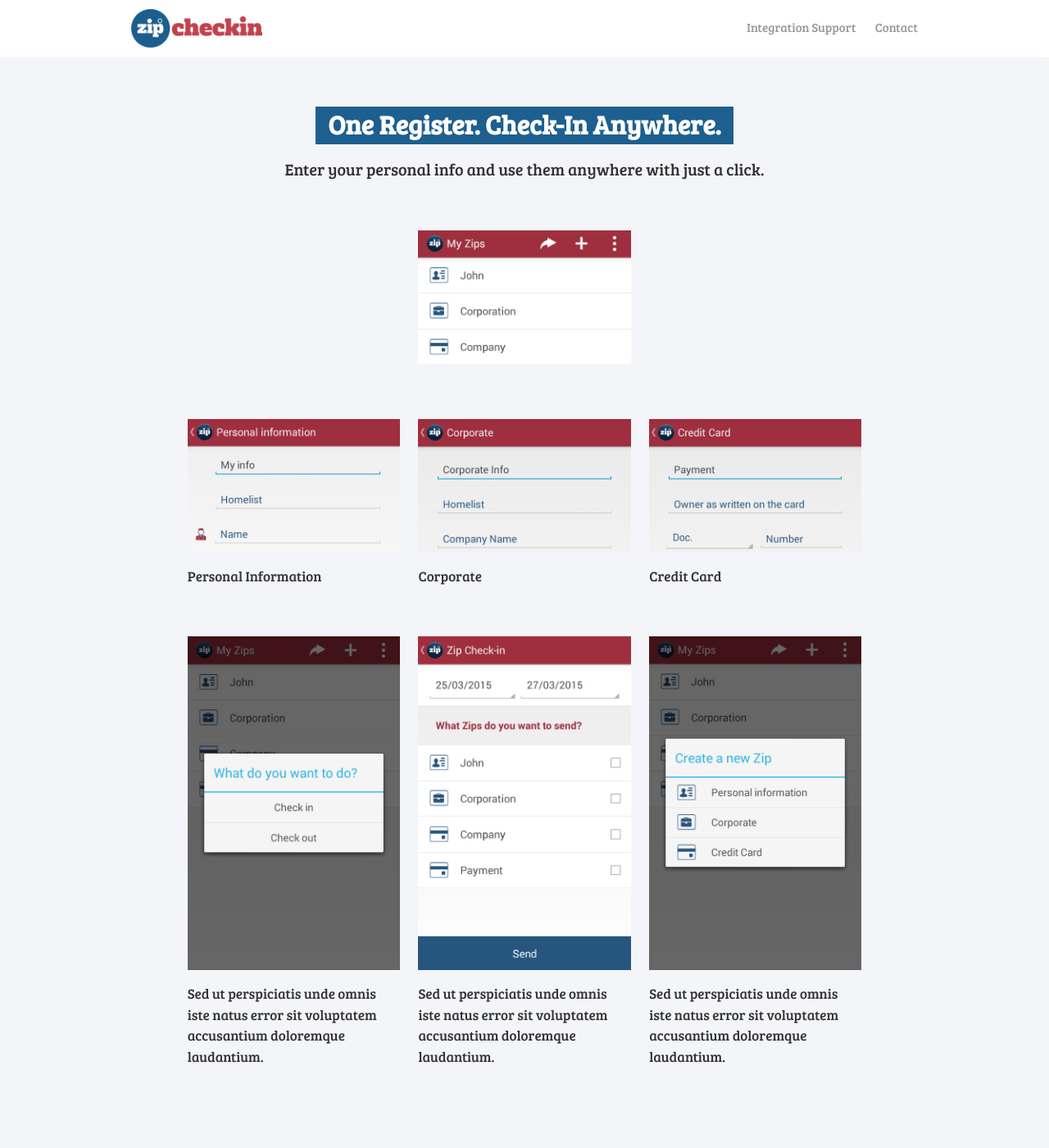
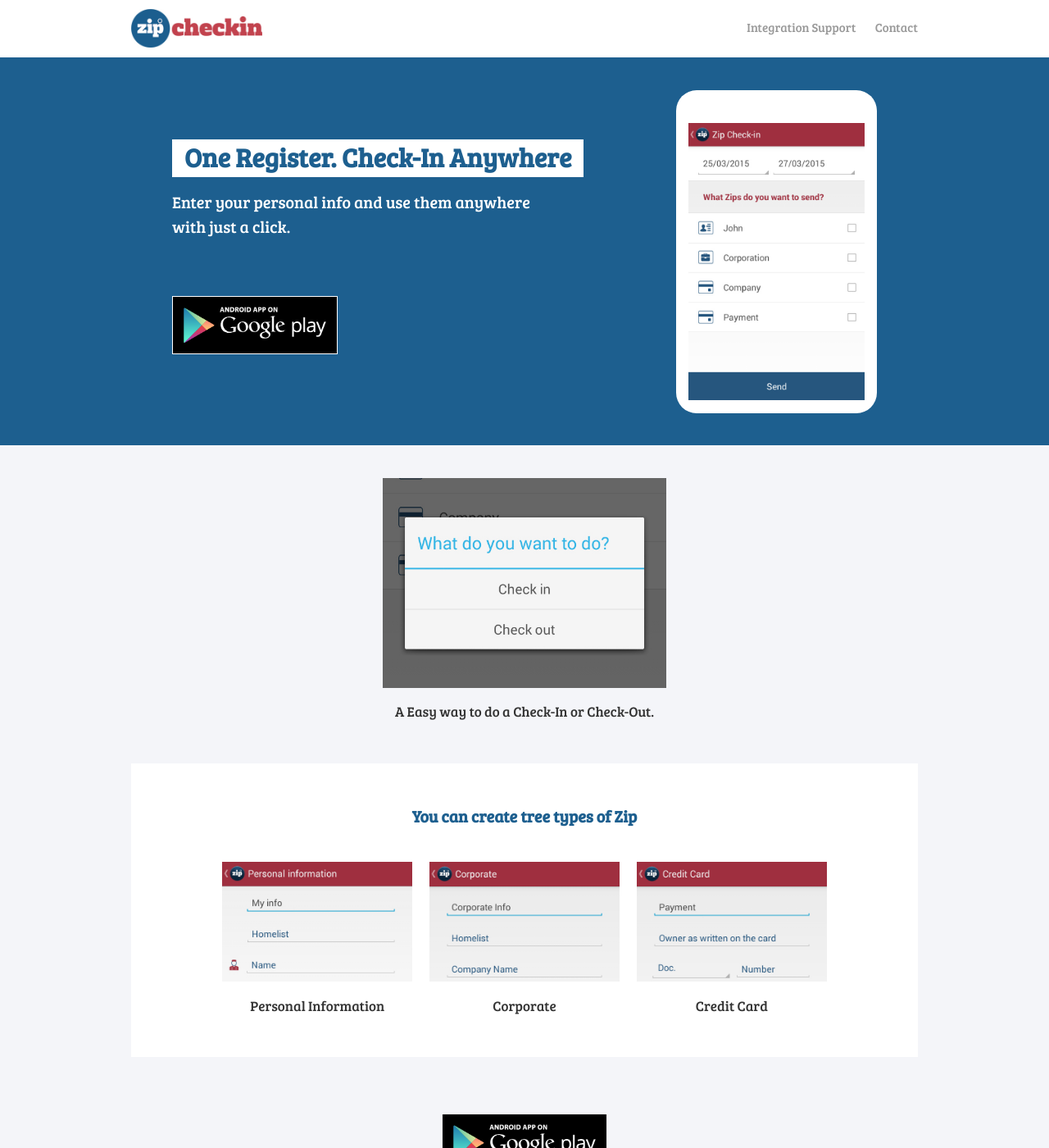
Before and after one commit to zipcheckin/zipcheckin.github.io, a Jekyll site: the page built from index.html, in a window 1280 px wide and 1400 px high. Shown: the whole window at 82% size. Built offline with Jekyll 4.4.1, drawn with Linux system fonts in a browser that asks for light colours; nearby versions of some CDN libraries.

Commit message:
General changes

```diff
--- a/_includes/footer.html
+++ b/_includes/footer.html
@@ -1,5 +1,7 @@
 <footer class="site-footer">
+  <div class="wrapper">
 
-  <strong>© 2015 ZipCheckin.</strong> All rights reserved.
+    <strong>© 2015 ZipCheckin.</strong> All rights reserved.
 
+  </div>
 </footer>
--- a/_layouts/default.html
+++ b/_layouts/default.html
@@ -7,12 +7,8 @@
 
     {% include header.html %}
 
-    <div class="page-content">
-      <div class="wrapper">
-        {{ content }}
-        {% include footer.html %}
-      </div>
-    </div>
+    {{ content }}
+    {% include footer.html %}
 
     <script type="text/javascript">
       $("#menu-trigger").click(function(){
--- a/_sass/_layout.scss
+++ b/_sass/_layout.scss
@@ -29,7 +29,7 @@
 
   li {
     display: inline-block;
-    font-size: $small-font-size;
+    font-size: $font-small;
     margin-left: 20px;
 
     a {
@@ -46,36 +46,72 @@
 // Home
 
 .home {
-  margin-top: 130px;
+  margin-top: 70px;
+
+  h3 {
+    color: $brand-color;
+  }
 }
 
-.headlines {
-  text-align: center;
+.banner {
+  background: $brand-color;
+  height: 473px;
+
+  .wrapper {
+    position: relative;
+  }
+}
+
+.infos {
+  margin-left: 50px;
 
   h1 {
     display: inline-block;
-    background: $brand-color;
-    font-size: $small-font-big;
+    background: $white;
+    font-size: $font-big;
     padding: 0 15px;
     height: 46px;
     line-height: 43px;
+    color: $brand-color;
+    margin-top: 100px;
+  }
+
+  h2 {
+    font-size: $font-large;
+    font-weight: normal;
+    margin-top: 15px;
     color: $white;
   }
 
-  h2 {
-    font-size: $small-font-large;
-    font-weight: normal;
-    margin-top: 15px;
+  a img {
+    width: 200px;
+    margin-top: 70px;
+    border: 1px solid $white;
+  }
+}
+
+.device {
+  border-radius: 25px;
+  width: 215px;
+  position: absolute;
+  right: 50px;
+  top: 40px;
+  padding: 40px 15px 10px 15px;
+  background: $white;
+  border-bottom: none;
+
+  img {
+    width: 100%;
   }
 }
 
 .screen-gallery {
   text-align: center;
-  margin: 10px 0 0 0;
+  margin: 40px 0 0 0;
 
   li {
     width: 27%;
-    margin: 50px 1% 0 1%;
+    margin: 0 1% 0 1%;
     display: inline-block;
 
     img {
@@ -84,15 +120,34 @@
 
     p {
       margin: 10px 0 0 0;
-      text-align: left;
     }
   }
 }
 
+.types-of-zip {
+  text-align: center;
+  background: $white;
+  margin-top: 50px;
+  padding: 50px;
+}
+
+.play {
+  text-align: center;
+
+  a img {
+    width: 200px;
+    margin-top: 70px;
+  }
+
+}
+
+
+
+
 // Footer
 
 footer {
-  font-size: $small-font-size;
+  font-size: $font-small;
   text-align: center;
   color: $grey1;
   margin: 100px 0;
--- a/_sass/_responsive.scss
+++ b/_sass/_responsive.scss
@@ -12,27 +12,13 @@
     margin-top: 17px;
   }
 
-
-  // Home
-
-  .headlines {
-
-    h1 {
-      font-size: $small-font-large;
-    }
-
-    h2 {
-      font-size: $base-font-size;
-    }
-  }
-
 }
 
 
 @media only screen and (max-width: 800px) {
 
   body {
-    font-size: $small-font-size;
+    font-size: $font-small;
   }
 
   .wrapper {
@@ -83,8 +69,22 @@
     } // li
   }
 
+
+  // Home
+
   .home {
     margin-top: 115px;
+  }
+
+  .infos {
+
+    h1 {
+      font-size: $font-large;
+    }
+
+    h2 {
+      font-size: $base-font-size;
+    }
   }
 
   .screen-gallery {
--- a/css/main.scss
+++ b/css/main.scss
@@ -6,10 +6,10 @@
 // Our variables
 $base-font-family: 'Bree Serif', serif;
 
-$small-font-size:  15px;
+$font-small:  15px;
 $base-font-size:   17px;
-$small-font-large: 20px;
-$small-font-big:   32px;
+$font-large: 20px;
+$font-big:   32px;
 
 $base-line-height: 1.5;
 $spacing-unit:     30px;
@@ -20,6 +20,7 @@
 $grey2:            #666;
 $text-color:       #333;
 $brand-color:      #1d5f8f;
+$brand-red:        #9f2f3f;
 $link-color:       #3598dd;
 
 
--- a/index.html
+++ b/index.html
@@ -4,16 +4,35 @@
 
 <div class="home">
 
-  <header class="headlines">
-    <h1>One Register. Check-In Anywhere.</h1>
-    <h2>Enter your personal info and use them anywhere with just a click.</h2>
-  </header>
+  <section class="banner">
+    <div class="wrapper">
+
+      <div class="infos">
+        <h1>One Register. Check-In Anywhere</h1>
+        <h2>Enter your personal info and use them anywhere<br> with just a click.</h2>
+        <a href="#">
+          <img src="/images/play.png">
+        </a>
+      </div>
+
+      <div class="device">
+        <img src="/images/screens/screen-06.jpg">
+      </div>
+
+    </div>
+  </section> <!-- /banner -->
 
   <ul class="screen-gallery">
     <li>
-      <img src="/images/screens/screen-01.jpg">
+      <img src="images/screens/screen-05.jpg">
+      <p>A Easy way to do a Check-In or Check-Out.</p>
     </li>
   </ul>
+
+  <div class="wrapper">
+    <section class="types-of-zip">
+
+      <h3>You can create tree types of Zip</h3>
 
       <ul class="screen-gallery">
         <li>
@@ -30,19 +49,13 @@
         </li>
       </ul>
 
-  <ul class="screen-gallery">
-    <li>
-      <img src="images/screens/screen-05.jpg">
-      <p>Sed ut perspiciatis unde omnis iste natus error sit voluptatem accusantium doloremque laudantium.</p>
-    </li>
-    <li>
-      <img src="/images/screens/screen-06.jpg">
-      <p>Sed ut perspiciatis unde omnis iste natus error sit voluptatem accusantium doloremque laudantium.</p>
-    </li>
-    <li>
-      <img src="/images/screens/screen-07.jpg">
-      <p>Sed ut perspiciatis unde omnis iste natus error sit voluptatem accusantium doloremque laudantium.</p>
-    </li>
-  </ul>
+    </section> <!-- /types-of-zip -->
+  </div>
+
+  <div class="play">
+    <a href="#">
+      <img src="/images/play.png">
+    </a>
+  </div>
 
 </div>
```
Also changed, not shown: images/play.png (added), images/screens/screen-05.jpg, images/screens/screen-07.jpg. Lines whose indentation alone changed are shown as unchanged.
